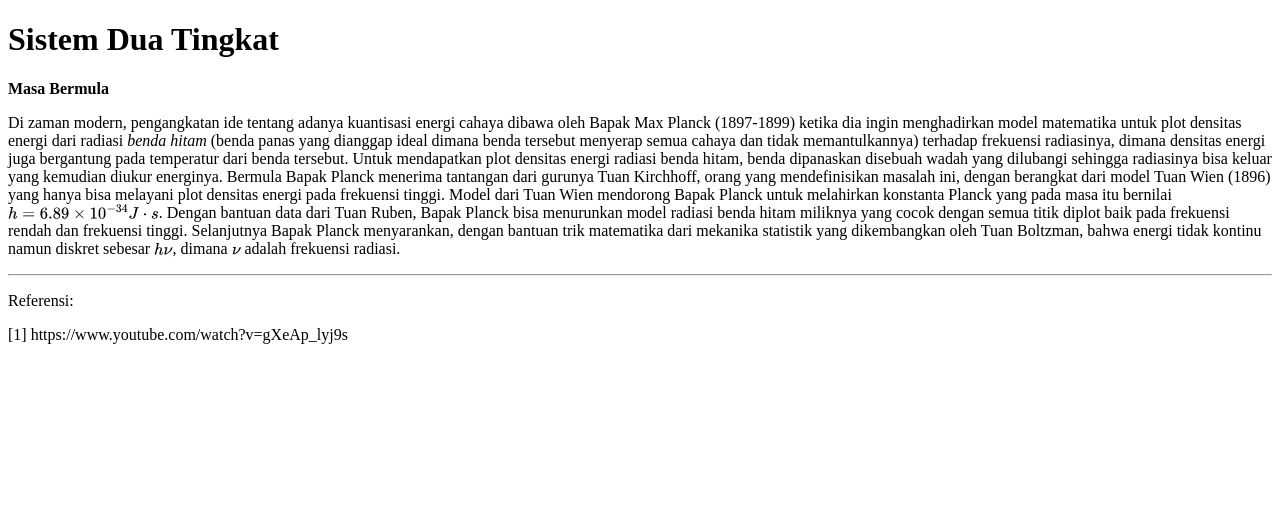
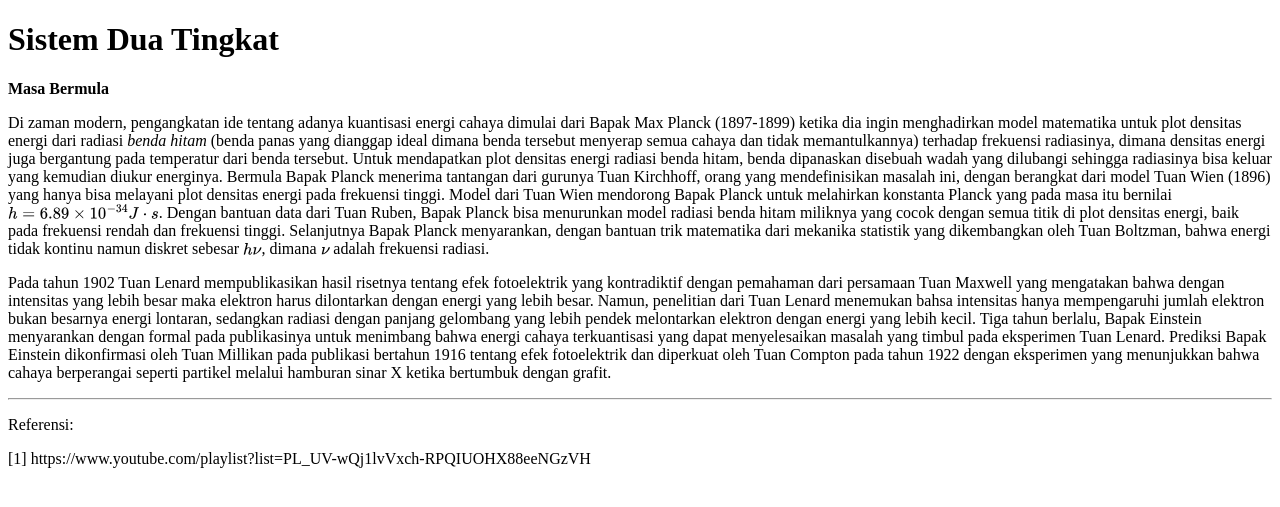
Before and after one commit to dangausuluah/dangausuluah.github.io, a Jekyll site: the page built from _posts/2025-08-26-SDT.md, in a window 1280 px wide. Shown: the top 507 px of the page. Built offline with Jekyll 4.4.1, drawn with Linux system fonts in a browser that asks for light colours; nearby versions of some CDN libraries; our own code applies the rules of GitHub Pages for plain Markdown files; a script that is not in the unit is left out; comment, search, counter and statistics services are not loaded.

Commit message:
Update 2025-08-26-SDT.md

```diff
--- a/_posts/2025-08-26-SDT.md
+++ b/_posts/2025-08-26-SDT.md
@@ -4,9 +4,11 @@ title: Sistem Dua Tingkat
 
 <b>Masa Bermula</b>
 
-Di zaman modern, pengangkatan ide tentang adanya kuantisasi energi cahaya dibawa oleh Bapak Max Planck (1897-1899) ketika dia ingin menghadirkan model matematika untuk plot densitas energi dari radiasi <em>benda hitam</em> (benda panas yang dianggap ideal dimana benda tersebut menyerap semua cahaya dan tidak memantulkannya) terhadap frekuensi radiasinya, dimana densitas energi juga bergantung pada temperatur dari benda tersebut. Untuk mendapatkan plot densitas energi radiasi benda hitam, benda dipanaskan disebuah wadah yang dilubangi sehingga radiasinya bisa keluar yang kemudian diukur energinya. Bermula Bapak Planck menerima tantangan dari gurunya Tuan Kirchhoff, orang yang mendefinisikan masalah ini, dengan berangkat dari model Tuan Wien (1896) yang hanya bisa melayani plot densitas energi pada frekuensi tinggi. Model dari Tuan Wien mendorong Bapak Planck untuk melahirkan konstanta Planck yang pada masa itu bernilai $h = 6.89 \times 10^{-34} J \cdot s$. Dengan bantuan data dari Tuan Ruben, Bapak Planck bisa menurunkan model radiasi benda hitam miliknya yang cocok dengan semua titik diplot baik pada frekuensi rendah dan frekuensi tinggi. Selanjutnya Bapak Planck menyarankan, dengan bantuan trik matematika dari mekanika statistik yang dikembangkan oleh Tuan Boltzman, bahwa energi tidak kontinu namun diskret sebesar $h \nu$, dimana $\nu$ adalah frekuensi radiasi.
+Di zaman modern, pengangkatan ide tentang adanya kuantisasi energi cahaya dimulai dari Bapak Max Planck (1897-1899) ketika dia ingin menghadirkan model matematika untuk plot densitas energi dari radiasi <em>benda hitam</em> (benda panas yang dianggap ideal dimana benda tersebut menyerap semua cahaya dan tidak memantulkannya) terhadap frekuensi radiasinya, dimana densitas energi juga bergantung pada temperatur dari benda tersebut. Untuk mendapatkan plot densitas energi radiasi benda hitam, benda dipanaskan disebuah wadah yang dilubangi sehingga radiasinya bisa keluar yang kemudian diukur energinya. Bermula Bapak Planck menerima tantangan dari gurunya Tuan Kirchhoff, orang yang mendefinisikan masalah ini, dengan berangkat dari model Tuan Wien (1896) yang hanya bisa melayani plot densitas energi pada frekuensi tinggi. Model dari Tuan Wien mendorong Bapak Planck untuk melahirkan konstanta Planck yang pada masa itu bernilai $h = 6.89 \times 10^{-34} J \cdot s$. Dengan bantuan data dari Tuan Ruben, Bapak Planck bisa menurunkan model radiasi benda hitam miliknya yang cocok dengan semua titik di plot densitas energi, baik pada frekuensi rendah dan frekuensi tinggi. Selanjutnya Bapak Planck menyarankan, dengan bantuan trik matematika dari mekanika statistik yang dikembangkan oleh Tuan Boltzman, bahwa energi tidak kontinu namun diskret sebesar $h \nu$, dimana $\nu$ adalah frekuensi radiasi.
+
+Pada tahun 1902 Tuan Lenard mempublikasikan hasil risetnya tentang efek fotoelektrik yang kontradiktif dengan pemahaman dari persamaan Tuan Maxwell yang mengatakan bahwa dengan intensitas yang lebih besar maka elektron harus dilontarkan dengan energi yang lebih besar. Namun, penelitian dari Tuan Lenard menemukan bahsa intensitas hanya mempengaruhi jumlah elektron bukan besarnya energi lontaran, sedangkan radiasi dengan panjang gelombang yang lebih pendek melontarkan elektron dengan energi yang lebih kecil. Tiga tahun berlalu, Bapak Einstein menyarankan dengan formal pada publikasinya untuk menimbang bahwa energi cahaya terkuantisasi yang dapat menyelesaikan masalah yang timbul pada eksperimen Tuan Lenard. Prediksi Bapak Einstein dikonfirmasi oleh Tuan Millikan pada publikasi bertahun 1916 tentang efek fotoelektrik dan diperkuat oleh Tuan Compton pada tahun 1922 dengan eksperimen yang menunjukkan bahwa cahaya berperangai seperti partikel melalui hamburan sinar X ketika bertumbuk dengan grafit.
 
 ___
 Referensi:
 
-[1] https://www.youtube.com/watch?v=gXeAp_lyj9s
+[1] https://www.youtube.com/playlist?list=PL_UV-wQj1lvVxch-RPQIUOHX88eeNGzVH
```
